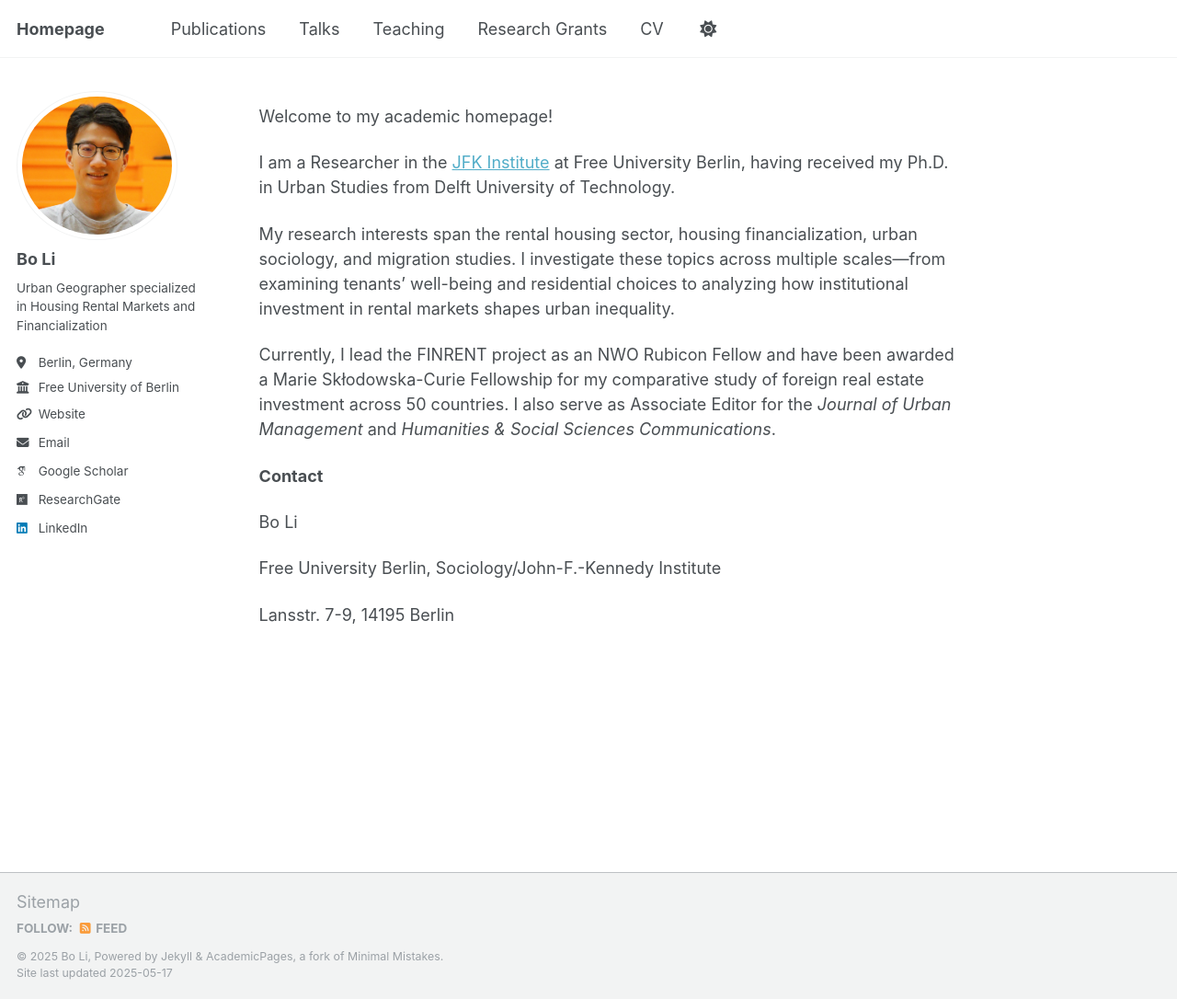
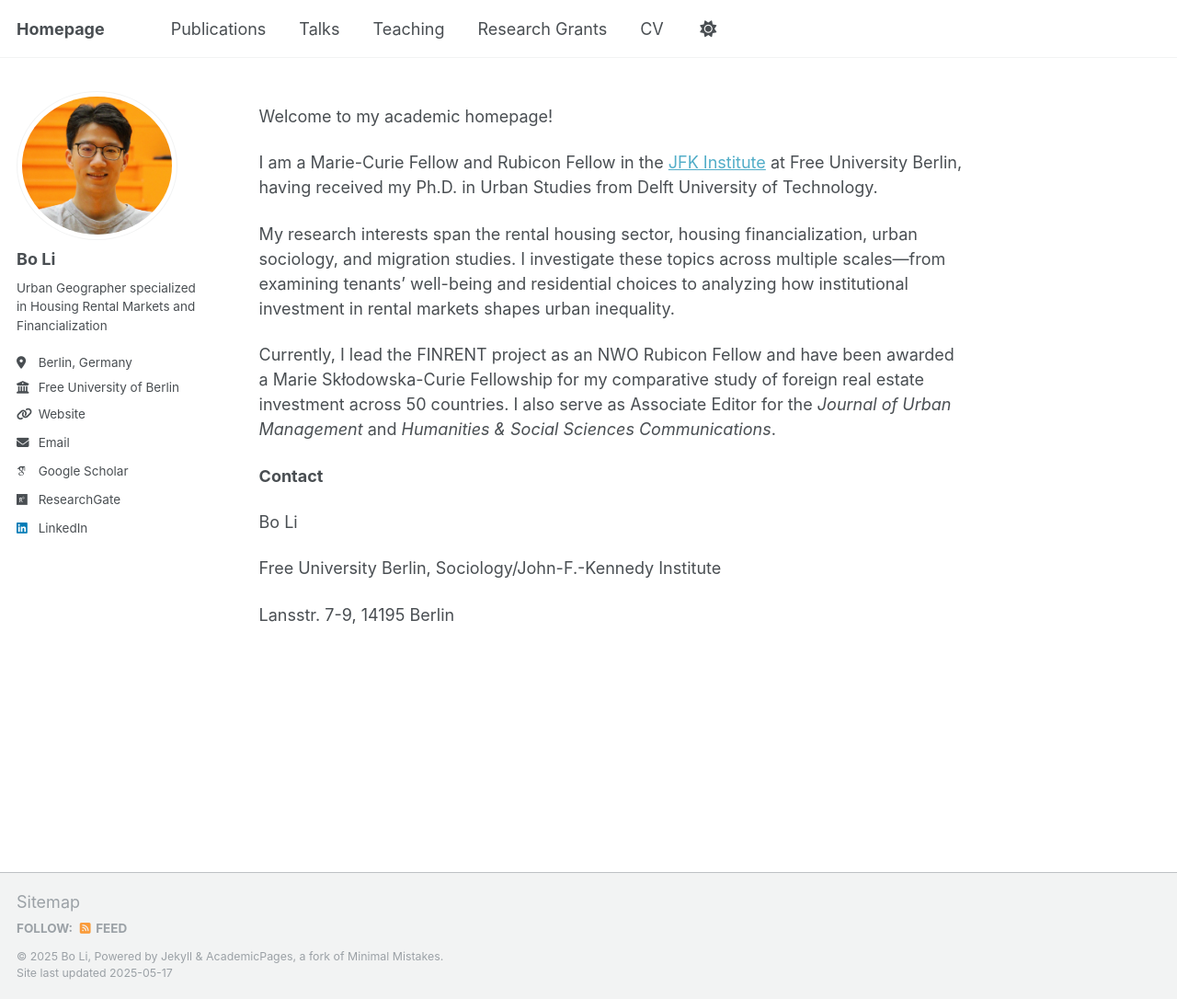
Before and after one commit to housingforall/housingforall.github.io, a Jekyll site: the page built from _pages/about.md, in a window 1280 px wide and 1086 px high. Shown: the whole window at 92% size. Built offline with Jekyll 4.4.1, drawn with Linux system fonts in a browser that asks for light colours; some web fonts are replaced.

Commit message:
Update about.md

```diff
--- a/_pages/about.md
+++ b/_pages/about.md
@@ -10,7 +10,7 @@ redirect_from:
 
 Welcome to my academic homepage!
 
-I am a Researcher in the [JFK Institute](https://www.jfki.fu-berlin.de/en/index.html) at Free University Berlin, having received my Ph.D. in Urban Studies from Delft University of Technology.
+I am a Marie-Curie Fellow and Rubicon Fellow in the [JFK Institute](https://www.jfki.fu-berlin.de/en/index.html) at Free University Berlin, having received my Ph.D. in Urban Studies from Delft University of Technology.
 
 My research interests span the rental housing sector, housing financialization, urban sociology, and migration studies. I investigate these topics across multiple scales—from examining tenants' well-being and residential choices to analyzing how institutional investment in rental markets shapes urban inequality.
 
```
